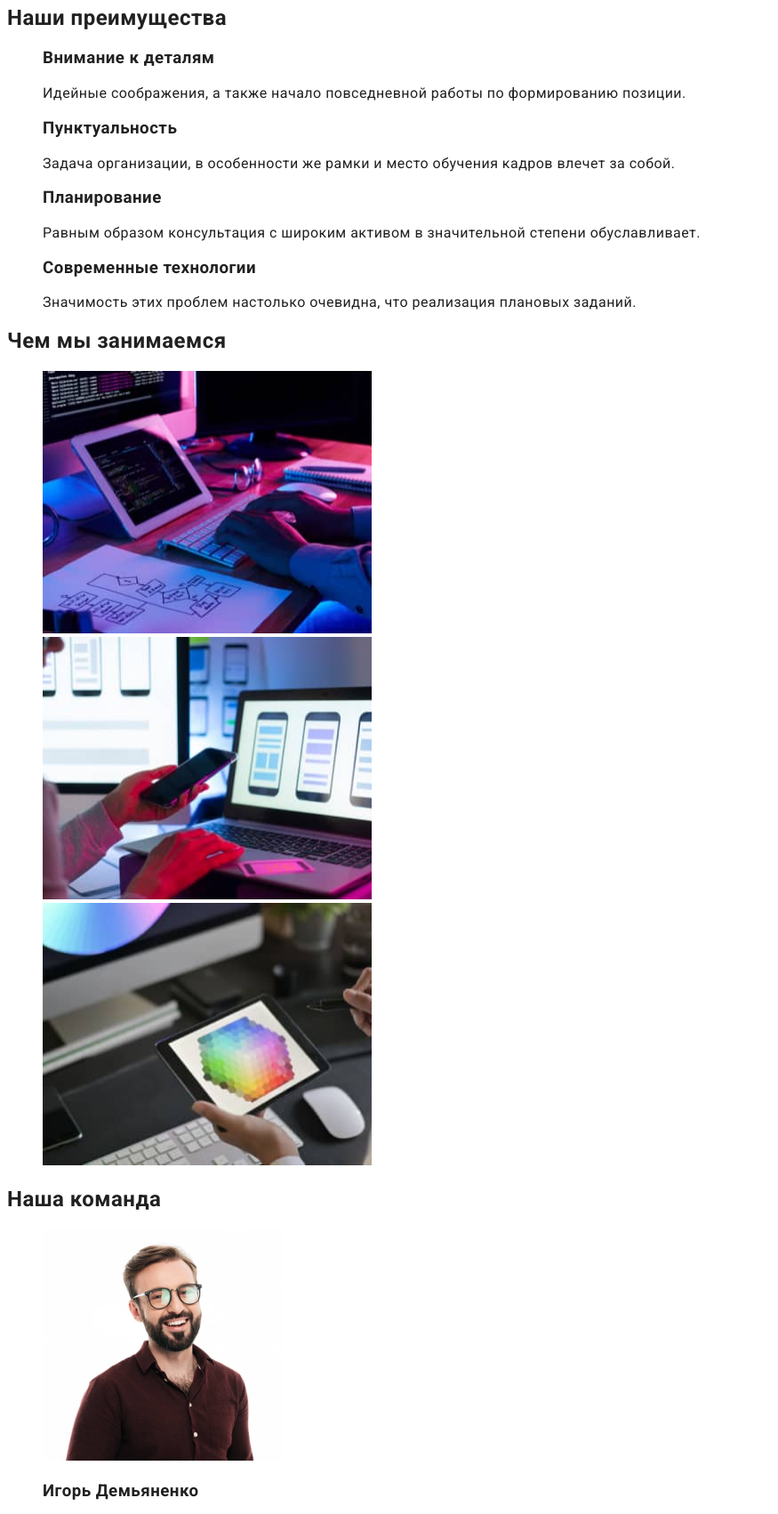
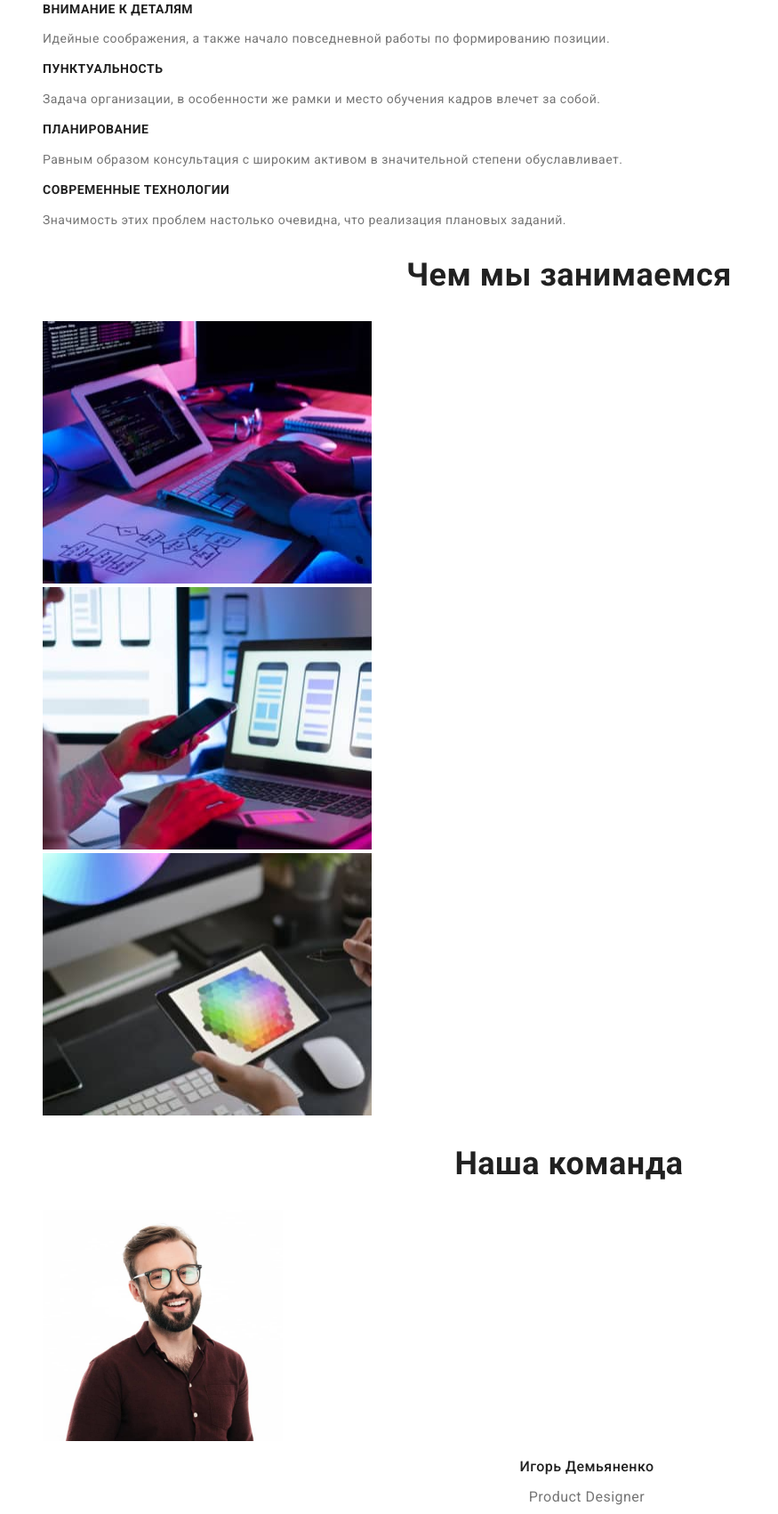
Before and after one commit to MaksymFrankov/goit-markup-hw-02, a plain HTML site: page index.html in a window 1280 px wide. Shown: the part 408-2110 px from the top of the page at 89% size, without its empty margins (0-875 px from the left). Drawn offline with Linux system fonts and the light colour scheme.

Commit message:
hw2-prefinish

```diff
--- a/css/styles.css
+++ b/css/styles.css
@@ -63,3 +63,48 @@ body {
 .all-lists {
   list-style-type: none;
 }
+.benefits-header {
+  font-weight: 700;
+  font-size: 14px;
+  line-height: 1.14;
+  text-transform: uppercase;
+  color: #212121;
+}
+.benefits-text {
+  font-weight: 400;
+  font-size: 14px;
+  line-height: 1.7;
+  color: #757575;
+}
+.hiden-header {
+  display: none;
+}
+.secondary-header {
+  font-weight: 700;
+  font-size: 36px;
+  line-height: 1.16;
+  text-align: center;
+  color: #212121;
+}
+.team-member-name {
+  font-weight: 500;
+  font-size: 16px;
+  line-height: 1.18;
+  text-align: center;
+  color: #212121;
+}
+.team-member-position {
+  font-weight: 400;
+  font-size: 16px;
+  line-height: 1.18;
+  text-align: center;
+  color: #757575;
+}
+.adds {
+  font-weight: 400;
+  font-size: 14px;
+  line-height: 1.7;
+  color: #ffffff;
+  text-decoration: none;
+  background-color: #212121; /*temp*/
+}
--- a/index.html
+++ b/index.html
@@ -37,29 +37,29 @@
         </section>
         <!-- Our advantages section -->
         <section>
-            <h2>Наши преимущества</h2>
+            <h2 class="hiden-header">Наши преимущества</h2>
             <ul class="all-lists">
                 <li>
-                    <h3>Внимание к деталям</h3>
-                    <p>Идейные соображения, а также начало повседневной работы по формированию позиции.</p>
+                    <h3 class="benefits-header">Внимание к деталям</h3>
+                    <p class="benefits-text">Идейные соображения, а также начало повседневной работы по формированию позиции.</p>
                 </li>
                 <li>
-                    <h3>Пунктуальность</h3>
-                    <p>Задача организации, в особенности же рамки и место обучения кадров влечет за собой.</p>
+                    <h3 class="benefits-header">Пунктуальность</h3>
+                    <p class="benefits-text">Задача организации, в особенности же рамки и место обучения кадров влечет за собой.</p>
                 </li>
                 <li>
-                    <h3>Планирование</h3>
-                    <p>Равным образом консультация с широким активом в значительной степени обуславливает.</p>
+                    <h3 class="benefits-header">Планирование</h3>
+                    <p class="benefits-text">Равным образом консультация с широким активом в значительной степени обуславливает.</p>
                 </li>
                 <li>
-                    <h3>Современные технологии</h3>
-                    <p>Значимость этих проблем настолько очевидна, что реализация плановых заданий.</p>
+                    <h3 class="benefits-header">Современные технологии</h3>
+                    <p class="benefits-text">Значимость этих проблем настолько очевидна, что реализация плановых заданий.</p>
                 </li>
             </ul>
         </section>
         <!-- What are we doing section -->
         <section>
-            <h2>Чем мы занимаемся</h2>
+            <h2 class="secondary-header">Чем мы занимаемся</h2>
 
             <ul class="all-lists">
                 <li>
@@ -75,28 +75,28 @@
         </section>
         <!-- Our team section -->
         <section>
-            <h2>Наша команда</h2>
+            <h2 class="secondary-header">Наша команда</h2>
 
             <ul class="all-lists">
                 <li>
                     <img src="./images/igor-demiyanenko.jpg" alt="Игорь Демьяненко" width="270" height="260">
-                    <h3>Игорь Демьяненко</h3>
-                    <p>Product Designer</p>
+                    <h3 class="team-member-name">Игорь Демьяненко</h3>
+                    <p class="team-member-position">Product Designer</p>
                 </li>
                 <li>
                     <img src="./images/olga-repina.jpg" alt="Ольга Репина" width="270" height="260">
-                    <h3>Ольга Репина</h3>
-                    <p>Frontend Developer</p>
+                    <h3 class="team-member-name">Ольга Репина</h3>
+                    <p class="team-member-position">Frontend Developer</p>
                 </li>
                 <li>
                     <img src="./images/nikita-tarasov.jpg" alt="Николай Тарасов" width="270" height="260">
-                    <h3>Николай Тарасов</h3>
-                    <p>Marketing</p>
+                    <h3 class="team-member-name">Николай Тарасов</h3>
+                    <p class="team-member-position">Marketing</p>
                 </li>
                 <li>
                     <img src="./images/mihail-ermakov.jpg" alt="Михаил Ермаков" width="270" height="260">
-                    <h3>Михаил Ермаков</h3>
-                    <p>UI Designer</p>
+                    <h3 class="team-member-name">Михаил Ермаков</h3>
+                    <p class="team-member-position">UI Designer</p>
                 </li>
             </ul>
         </section>
@@ -108,7 +108,7 @@
         <!-- Address -->
         <address>
             <ul class="all-lists">
-                <li><a href="https://goo.gl/maps/fxkEnHUCGzXbZ7778">г. Киев, пр-т Леси Украинки, 26 </a></li>
+                <li><a href="https://goo.gl/maps/fxkEnHUCGzXbZ7778" class="adds">г. Киев, пр-т Леси Украинки, 26 </a></li>
                 <!-- Contacts -->
                 <li><a class="contact-list" href="mailto:info@devstudio.com"> info@devstudio.com</a></li>
                 <li><a class="contact-list" href="tel:+380961111111">+38 096 111 11 11</a></li>
```
